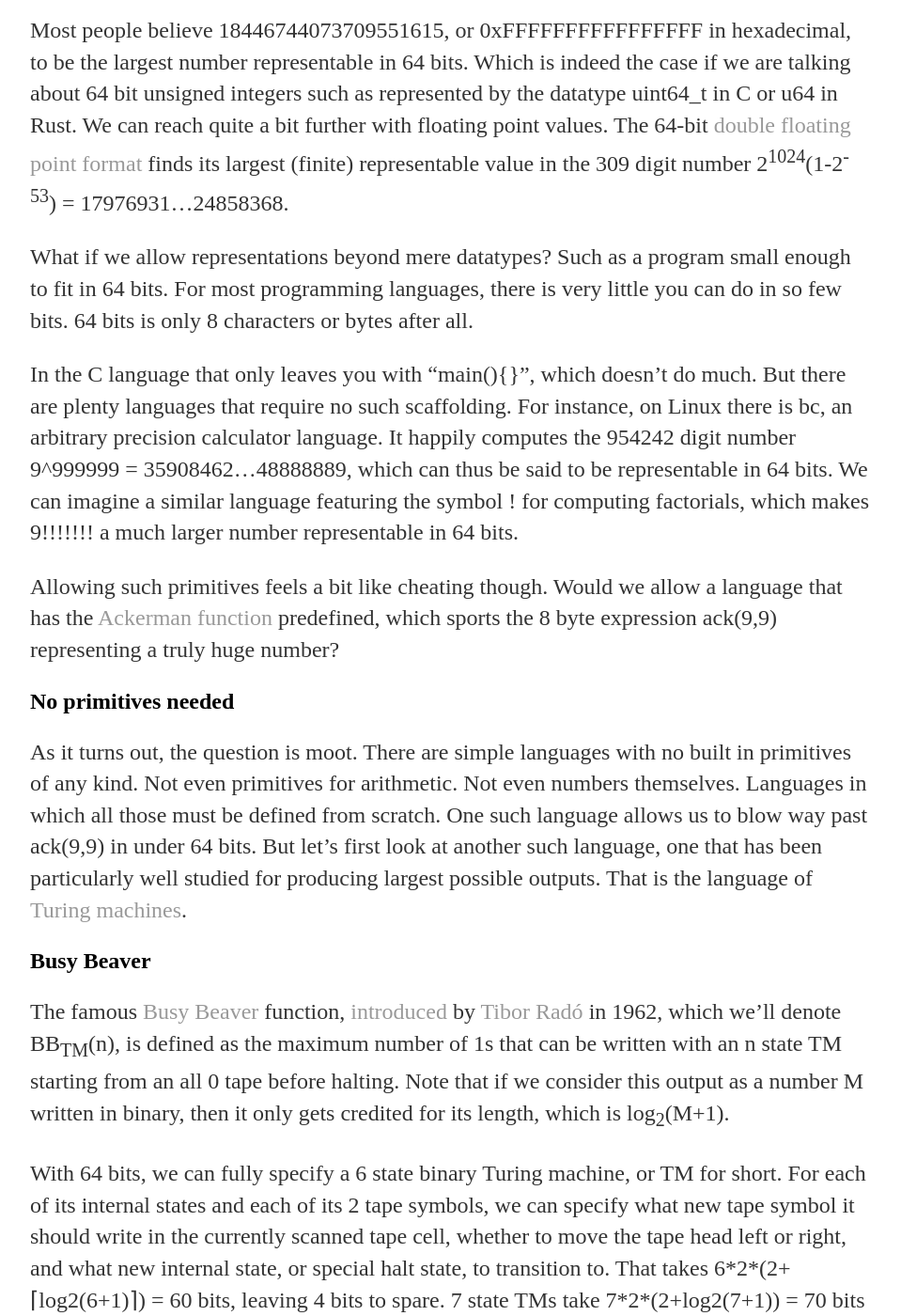
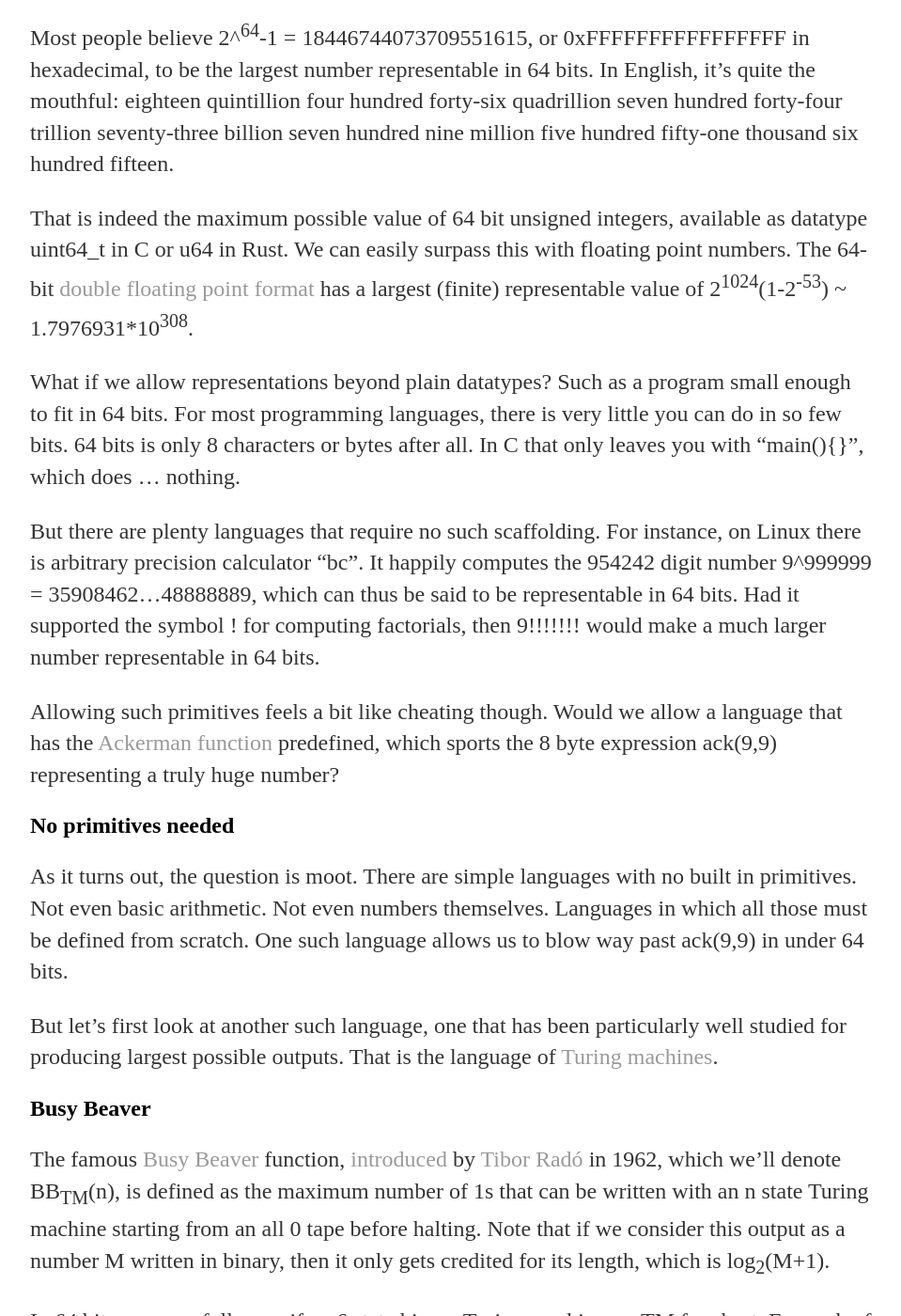
Before and after one commit to tromp/tromp.github.io, a Jekyll site: the page built from _posts/2023-11-24-largest-number.md, in a window 1280 px wide and 1400 px high, scrolled down 498 px. Shown: the whole window at 94% size, without its empty margins (160-1119 px from the left). Built offline with Jekyll 4.4.1, drawn with Linux system fonts in a browser that asks for light colours; some of the changed text lies outside the part shown.

````diff
--- a/_posts/2023-03-25-largest-number.md
+++ b/_posts/2023-11-24-largest-number.md
@@ -18,26 +18,30 @@ date: 2023-03-25
               └─┤ │
                 └─┘
 ```
-Most people believe 18446744073709551615, or 0xFFFFFFFFFFFFFFFF in hexadecimal,
-to be the largest number representable in 64 bits. Which is indeed the case if
-we are talking about 64 bit unsigned integers such as represented by the
-datatype uint64_t in C or u64 in Rust. We can reach quite a bit further with
-floating point values. The 64-bit
+Most people believe 2^<sup>64</sup>-1 = 18446744073709551615, or 0xFFFFFFFFFFFFFFFF in hexadecimal,
+to be the largest number representable in 64 bits. In English, it's quite the mouthful:
+eighteen quintillion four hundred forty-six quadrillion seven hundred forty-four
+trillion seventy-three billion seven hundred nine million five hundred fifty-one
+thousand six hundred fifteen.
+
+That is indeed the maximum possible value of 64 bit unsigned integers,
+available as datatype uint64_t in C or u64 in Rust.
+We can easily surpass this with floating point numbers. The 64-bit
 [double floating point format](https://en.wikipedia.org/wiki/Double-precision_floating-point_format)
-finds its largest (finite) representable value in the 309 digit number
-2<sup>1024</sup>(1-2<sup>-53</sup>) = 17976931...24858368.
+has a largest (finite) representable value of
+2<sup>1024</sup>(1-2<sup>-53</sup>) ~ 1.7976931\*10<sup>308</sup>.
 
-What if we allow representations beyond mere datatypes? Such as a program small
-enough to fit in 64 bits. For most programming languages, there is very little
-you can do in so few bits. 64 bits is only 8 characters or bytes after all.
+What if we allow representations beyond plain datatypes?
+Such as a program small enough to fit in 64 bits.
+For most programming languages, there is very little you can do in so few bits.
+64 bits is only 8 characters or bytes after all.
+In C that only leaves you with "main(){}", which does ... nothing.
 
-In the C language that only leaves you with "main(){}", which doesn't do much.
 But there are plenty languages that require no such scaffolding. For instance,
-on Linux there is bc, an arbitrary precision calculator language. It happily
+on Linux there is arbitrary precision calculator "bc". It happily
 computes the 954242 digit number 9^999999 = 35908462...48888889, which can thus
-be said to be representable in 64 bits. We can imagine a similar language
-featuring the symbol ! for computing factorials, which makes 9!!!!!!! a much
-larger number representable in 64 bits.
+be said to be representable in 64 bits. Had it supported the symbol ! for computing factorials,
+then 9!!!!!!! would make a much larger number representable in 64 bits.
 
 Allowing such primitives feels a bit like cheating though. Would we allow a
 language that has the [Ackerman function](https://en.wikipedia.org/wiki/Ackermann_function)
@@ -46,10 +50,11 @@ predefined, which sports the 8 byte expression ack(9,9) representing a truly hug
 ## No primitives needed
 
 As it turns out, the question is moot. There are simple languages with no built
-in primitives of any kind. Not even primitives for arithmetic. Not even numbers
-themselves. Languages in which all those must be defined from scratch. One such
-language allows us to blow way past ack(9,9) in under 64 bits. But let's first
-look at another such language, one that has been particularly well studied for
+in primitives. Not even basic arithmetic. Not even numbers themselves.
+Languages in which all those must be defined from scratch. One such
+language allows us to blow way past ack(9,9) in under 64 bits.
+
+But let's first look at another such language, one that has been particularly well studied for
 producing largest possible outputs. That is the language of
 [Turing machines](https://en.wikipedia.org/wiki/Turing_machine).
 
@@ -59,72 +64,74 @@ The famous [Busy Beaver](https://en.wikipedia.org/wiki/Busy_beaver)
  function, [introduced](https://archive.org/details/bstj41-3-877/mode/2up) by
 [Tibor Radó](https://en.wikipedia.org/wiki/Tibor_Rad%C3%B3) in 1962, which we'll
 denote BB<sub>TM</sub>(n), is defined as the maximum number of 1s that can be written with
-an n state TM starting from an all 0 tape before halting. Note that if we
+an n state Turing machine starting from an all 0 tape before halting. Note that if we
 consider this output as a number M written in binary, then it only gets
 credited for its length, which is log<sub>2</sub>(M+1).
 
-With 64 bits, we can fully specify a 6 state binary Turing machine, or TM for
-short. For each of its internal states and each of its 2 tape symbols, we can
+In 64 bits, one can fully specify a 6 state binary Turing machine, or TM for
+short. For each of its internal states and each of its 2 tape symbols, one can
 specify what new tape symbol it should write in the currently scanned tape
 cell, whether to move the tape head left or right, and what new internal state,
-or special halt state, to transition to. That takes 6\*2\*(2+⌈log2(6+1)⌉) = 60
-bits, leaving 4 bits to spare. 7 state TMs take 7\*2\*(2+log2(7+1)) = 70 bits
-to describe in a straightforward manner, exceeding our budget. Just how big an
-output can we produce on a 6 state TM?
+or special halt state, to transition to. That takes 6\*2\*(2+⌈log2(6+1)⌉) = 60 bits.
+Just how big an output can a 6 state TM produce?
 
 The best known result for 6 states is
 [BB<sub>TM</sub>(6) > 10↑↑15](https://www.sligocki.com/2022/06/21/bb-6-2-t15.html),
-which denotes an
-exponential tower of fifteen 10s. Clearly, in this notation there's not that
+which denotes an exponential tower of fifteen 10s. Clearly, in this notation there's not that
 much difference between a number and its size in bits. Large as this number is,
-it's still pathetically small compared to the earlier ack(9,9). To surpass
-that, we need to move beyond the language of Turing machines, into the language
-of [Lambda Calculus](https://en.wikipedia.org/wiki/Lambda_calculus).
+it's still pathetically small compared to even ack(5,5), which no known TM of less than 10 states
+(amouting to 110 bits of description) can surpass.
+
+To surpass ack(9,9) in 64 bits, we need to move beyond Turing machines, into the language of
 
 ## Lambda Calculus
 
-A 63 bit program in this language represents a number unfathomably larger than
-not only ack(9,9), but [Graham's Number](https://en.wikipedia.org/wiki/Graham%27s_number)
- as well. It originates in a Code Golf
-challenge asking for the "Shortest terminating program whose output size
-exceeds Graham's number",
+Alonzo Church conceived the [λ-calculus](https://en.wikipedia.org/wiki/Lambda_calculus)
+in about 1928 as a formal logic system for expressing
+computation based on function abstraction and application using variable binding and substitution.
+
+A tiny program in this language represents a number unfathomably larger than not only ack(9,9),
+but the far larger [Graham's Number](https://en.wikipedia.org/wiki/Graham%27s_number) as well.
+It originates in a Code Golf challenge asking for the
+"Shortest terminating program whose output size exceeds Graham's number",
 [answered](https://codegolf.stackexchange.com/questions/6430/shortest-terminating-program-whose-output-size-exceeds-grahams-number/219734#219734)
 by user [Patcail](https://codegolf.stackexchange.com/users/101119/patcail) and
 [further optimized](https://codegolf.stackexchange.com/questions/6430/shortest-terminating-program-whose-output-size-exceeds-grahams-number/219734#comment533337_219734) by user
-[2014MELO03](https://codegolf.stackexchange.com/users/98257/2014melo03). With
-one final optimization applied, this is the program:
+[2014MELO03](https://codegolf.stackexchange.com/users/98257/2014melo03).
+With one final optimization applied, the following 63 bit program
 
 ```
-010001010101011010000000010101101110110101010100000011100111010
+01 00 01 01 01 01 01 10 10 00 00 00 01 01 01 10 1110 110 10 10 10 10 00 00 01 110 01 110 10
 ```
 
-It's the [Binary Lambda Calculus](https://tromp.github.io/cl/cl.html) encoding of term
+is the [Binary Lambda Calculus](https://tromp.github.io/cl/cl.html) encoding of the term
 ```
 (λ 1 1 (λ λ λ 1 3 2 1) 1 1 1) (λ λ 2 (2 1))
 ```
-where λ (lambda) denotes an anonymous function, and number i is
-the variable bound by the i-th nested λ. This is known as [De Bruijn notation](https://en.wikipedia.org/wiki/De_Bruijn_notation), a
-way to avoid naming variables. A more conventional notation using variable
-names would be
+where λ (lambda) denotes an anonymous function, and number i is the variable bound by the i-th nested λ.
+This is known as [De Bruijn notation](https://en.wikipedia.org/wiki/De_Bruijn_notation), a
+way to avoid naming variables. A more conventional notation using variable names would be
 ```
 (λt. t t (λh λf λn. n h f n) t t t) (λf λx. f (f x))
 ```
 The top of this post shows a [graphical representation](https://tromp.github.io/cl/diagrams.html) of the term.
-The last 16 bits of the program---making up more than a quarter of its
-size---encodes the term λf λx. f (f x), which takes arguments f and x in turn,
-and iterates f twice on x. This is the standard way of representing numbers in
-lambda calculus, known as Church numerals. Church numeral n iterates a given
-function n times on a given argument. The program, which we'll name after the
-underlying growth rate, is thus
+The last 16 bits of the program---making up more than a quarter of its size---encodes
+the term λf λx. f (f x), which takes arguments f and x in turn, and iterates f twice on x.
+In general, the function that iterates a given function n times on a given argument
+is called Church numeral n, and is the standard way of representing numbers in the λ-calculus.
+The program, which we'll name after its underlying growth rate, can be expressed more legibly as
 
 ```
 wCubed = let { 2 = λf λx. f (f x); H = λh λf λn. n h f n } in 2 2 H 2 2 2
 ```
+The next section is mostly for the benefit of readers familiar with ordinal arithmetic,
+and are probably better skipped by others.
 
 ## Proof of exceeding Graham's Number
 
 Following the great suggestion of Googology user "BMS is not well-founded", let
-us start by defining a wCubed-customized [Fast-growing hierarchy](https://en.wikipedia.org/wiki/Fast-growing_hierarchy), a family that
+us start by defining a wCubed-customized
+[Fast-growing hierarchy](https://en.wikipedia.org/wiki/Fast-growing_hierarchy), a family that
 assigns, to each ordinal α, a function [α] (diverting from the usual f<sub>α</sub>
 notation for improved legibility) from natural numbers to natural numbers.
 We'll treat all numbers as Church Numerals, so we can write n f instead of the
@@ -175,28 +182,35 @@ Based on the λ-calculus, I recently added to OEIS a
 besides greater simplicity, has the advantage of
 measuring program size in bits rather than states. Note how, similar to BB<sub>TM</sub>(),
 the value of BB<sub>λ</sub>() is not the program output considered as a number itself, but
-rather the output size. And in case of binary λ-calculus, the size of a Church
-numeral n is 5n+6.
+rather the output size. And in case of binary λ-calculus, the size of a Church numeral n is 5n+6.
+[//]: # The first unknown BB<sub>TM</sub> is at 5 states, while the first unknown BB<sub>λ</sub> is at 37 bits.
 
-We can try to compare growth rates of the two BB functions by how quickly they
-exceed Graham's number. The current best effort for BB<sub>TM</sub>, after many rounds
-of optimization, is [stuck at 16 states](https://googology.fandom.com/wiki/Busy_beaver_function#Small_values),
-weighing in at over 16\*2\*(2+4) = 192
-bits. The existence of a [29 bit Ackermann-like function](https://mathoverflow.net/questions/353514/whats-the-smallest-lambda-calculus-term-not-known-to-have-a-normal-form)
+The growth rates of the two BB functions may be compared by how quickly they exceed
+that most famout of large numbers: Graham's number.
+The current best effort for BB<sub>TM</sub>, after many rounds of optimization,
+is [stuck at 16 states](https://googology.fandom.com/wiki/Busy_beaver_function#Small_values),
+weighing in at over 16\*2\*(2+4) = 192 bits. That compares rather unfavorably with our 63 bits.
+
+The existence of a [29 bit Ackermann-like function](https://mathoverflow.net/questions/353514/whats-the-smallest-lambda-calculus-term-not-known-to-have-a-normal-form)
 and a [79 bit function](https://github.com/tromp/AIT/blob/master/fast_growing_and_conjectures/E0.lam)
-growing too fast to be provably total in Peano Arithmetic, also have no
-parallels in the realm of Turing machines.
-Which suggests that the λ-calculus gets better mileage per bit.
+growing too fast to be provably total in Peano Arithmetic,
+also have no parallels in the realm of Turing machines, suggesting that the λ-calculus exhibits faster growth.
 
 It further enjoys massive advantages in programmability.
 Modern high level pure functional languages like [Haskell](https://www.haskell.org/)
 are essentially just syntactically sugared λ-calculus,
 with programmer friendly features like [Algebraic Data Types](https://en.wikipedia.org/wiki/Algebraic_data_type)
 translating directly through [Scott encodings](https://en.wikipedia.org/wiki/Mogensen%E2%80%93Scott_encoding).
-The [bruijn programming language](https://bruijn.marvinborner.de/) is an even thinner layer of syntactic sugar for the pure untyped lambda calculus, whose extensive [standard library](https://bruijn.marvinborner.de/std/) contains many datatypes and functions.
-In contrast, programming a Turing machine has been called impossibly tedious, which is why
-people resort to implementing higher level languages like
-[Not-Quite-Laconic](https://github.com/sorear/metamath-turing-machines) for writing nontrivial program without wasting too many states.
+The [bruijn programming language](https://bruijn.marvinborner.de/) is an even
+thinner layer of syntactic sugar for the pure untyped lambda calculus, whose
+extensive [standard library](https://bruijn.marvinborner.de/std/) contains many
+datatypes and functions.
+It is this excellent programmability of the λ-calculus that facilitated the creation of wCubed.
+
+In contrast, programming a Turing machine has been called impossibly tedious,
+which explains why people have resorted to implementing higher level languages like
+[Not-Quite-Laconic](https://github.com/sorear/metamath-turing-machines)
+for writing nontrivial programs that don't waste too many states.
 
 In his paper [The Busy Beaver Frontier](https://scottaaronson.com/papers/bb.pdf), [Scott Aaronson](https://scottaaronson.com/) tries to answer the question
 
@@ -226,7 +240,7 @@ it a preferable yardstick for exploring the limits of computation. The real ques
 
 ## A Universal Busy Beaver
 
-Is BB<sub>λ</sub> then the ideal Busy Beaver function (apart from a historical lack of study)?
+Is BB<sub>λ</sub> then an ideal Busy Beaver function (apart from a historical lack of study)?
 Not quite. It's still lacking one desirable property, namely universality.
 
 This property mirrors a notion of optimality for shortest description lengths, where it's known
@@ -234,11 +248,18 @@ as the [Invariance theorem](https://en.wikipedia.org/wiki/Kolmogorov_complexity#
 
   Given any description language L, the optimal description language is at least as efficient as L, with some constant overhead.
 
-In the realm of Beavers, this means that given any Busy Beaver function BB---that satisifes a technical condition called self-delimiting---, an optimal Busy Beaver surpasses it with at most constant lag: for some constant c (depending on BB) and for all n, BB<sub>opt</sub>(n+c) &ge; BB(n).
+In the realm of beavers, this means that given any Busy Beaver function BB
+(based on self-delimiting programs), an optimal Busy Beaver surpasses it with
+at most constant lag:
+```
+for some constant c depending on BB, and for all n: BB<sub>opt</sub>(n+c) &ge; BB(n)
+```
 
-While BB<sub>λ</sub> is not universal, it's very close.
-By giving λ-calculus terms access to pure binary data, as in the Binary Lambda Calculus language,
-function [BB<sub>BLC</sub>](https://oeis.org/A361211) not only achieves universality,
-but lags only 2 bits behind BB<sub>λ</sub>. It's known to eventually outgrow the latter, but is not expected to do so for any BB<sub>λ</sub> value we're able to pin down.
+While BB<sub>λ</sub> is not universal, it's not far from one either.
+By giving λ-calculus terms access to pure binary data, as in the Binary Lambda Calculus,
+function [BB<sub>BLC</sub>](https://oeis.org/A361211) achieves universality
+while lagging only 2 bits behind BB<sub>λ</sub>.
+It's known to eventually outgrow the latter, but that could take thousands of bits.
 
-Besides having a somewhat more complicated definition, BB<sub>BLC</sub> has one other downside compared to BB<sub>λ</sub>: it doesn't represent the ginormous wCubed in 64 bits:-(
+Besides having a somewhat more complicated definition, and being somewhat harder to analyze,
+BB<sub>BLC</sub> has one other downside: it doesn't represent the ginormous wCubed in 64 bits...
````
Also changed, not shown: other parts of _posts/2023-11-24-largest-number.md (+1 -1 lines).
